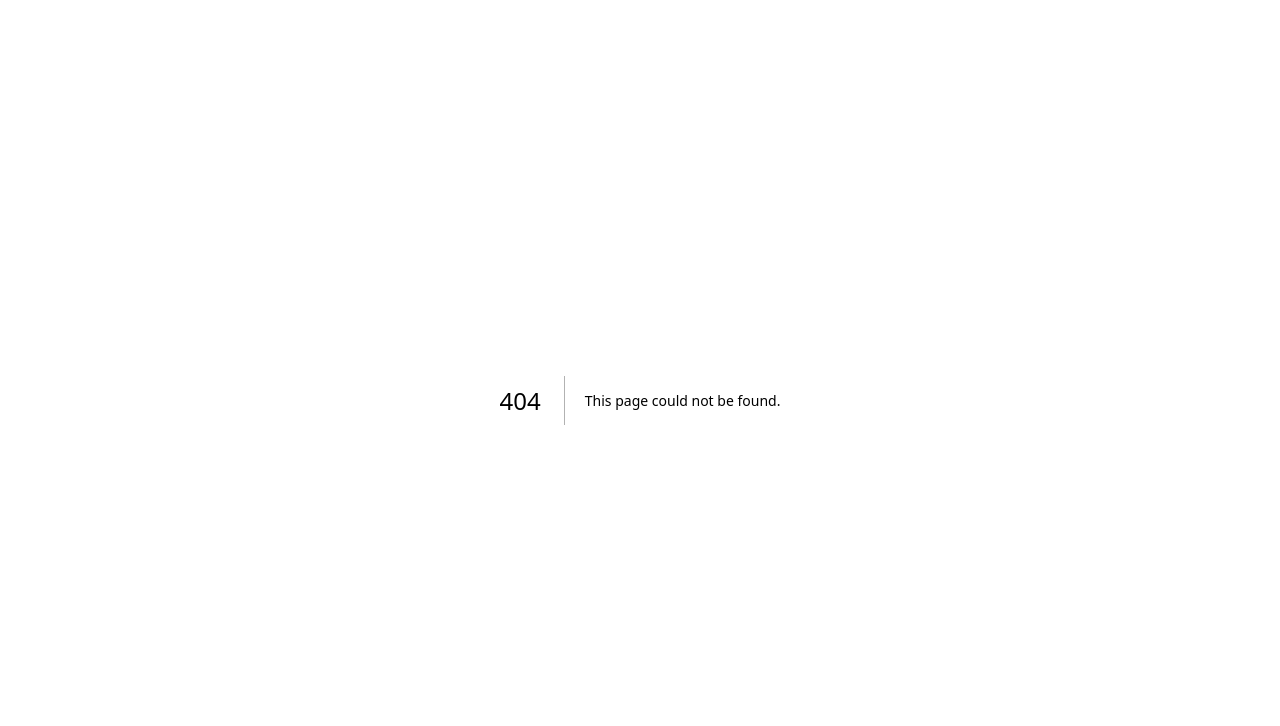
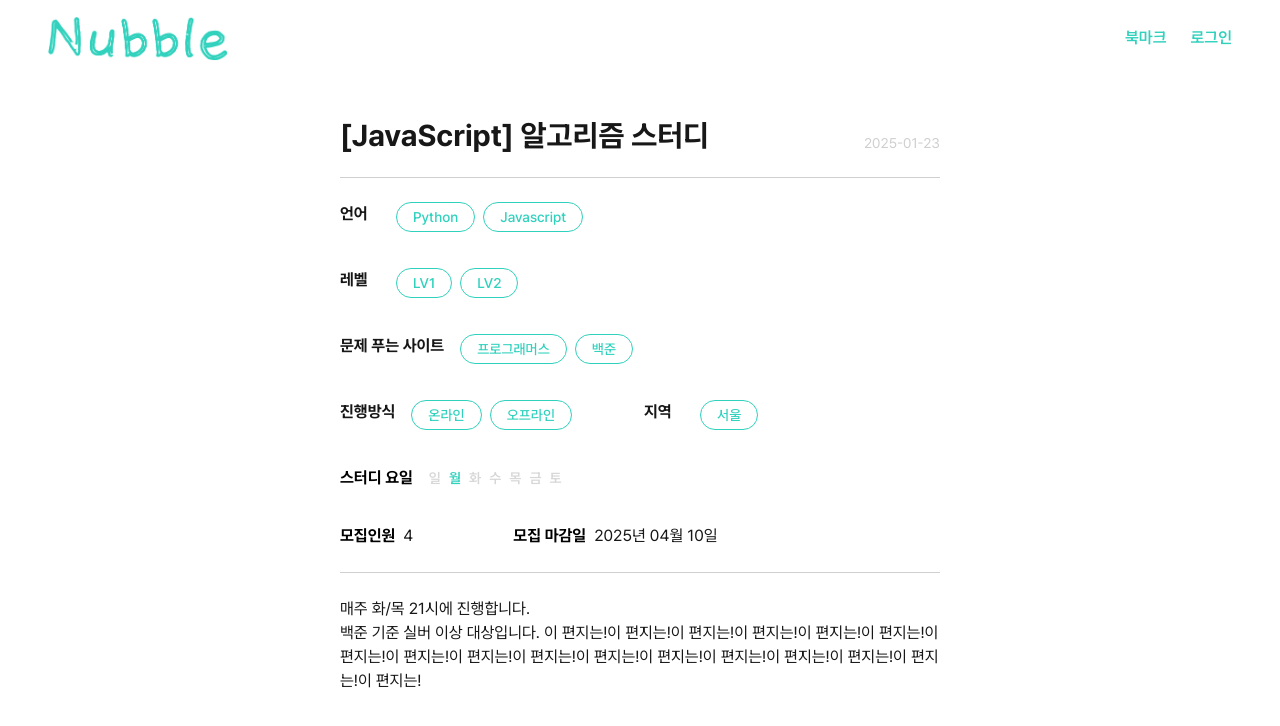
Before and after one commit to Nubblee/NubbleV2-FE, a Next.js app: page /studyRegisterDetail/1 in a window 1280 px wide. Before the commit this address had no page. Shown: the top 726 px of the page. Built offline with nearby package versions, Linux system fonts and the light colour scheme.

Commit message:
feat: taggroup의 sidelabelSize 속성 추가 및 모집상세페이지 버튼제외 퍼블리싱 (#48)

```diff
--- a/app/(default)/study/[id]/page.tsx
+++ /dev/null
@@ -1,43 +0,0 @@
-import TagGroup from "@/components/TagGroup/TagGroup";
-
-type Props = {
-  params: { id: string };
-};
-
-const StudyDetailPage = ({ params }: Props) => {
-  const mockStudy = {
-    title: "[JavaScript] 알고리즘 스터디",
-    languageOptions: ["JavaScript", "Python"],
-    levelOptions: ["LV1", "LV2"],
-    problemOptions: ["백준", "프로그래머스"],
-    howOptions: ["온라인", "오프라인"],
-    addressOptions: [],
-    days: ["월", "화", "수", "목", "금", "토", "일"],
-    writtenDate: "2025-10-01",
-    introduction:
-      "매주 화/목 21시에 진행합니다.\n백준 기준 실버 이상 대상입니다.",
-  };
-
-  return (
-    <div className="flex flex-col items-center justify-center w-full px-4 py-10">
-      {/* 제목 */}
-      <div className="mb-6 w-full max-w-[600px] text-3xl font-bold border-b-1 border-gray-middle pb-6">
-        {mockStudy.title}
-      </div>
-      {/* 스터디 정보 */}
-      <div className="">
-        <TagGroup
-          readonly
-          options={mockStudy.languageOptions}
-          sideLabel="언어"
-        />
-      </div>
-      <p className="text-gray-600">스터디 ID: {params.id}</p>
-      <div className="mt-6 w-full max-w-[600px] whitespace-pre-wrap">
-        {mockStudy.introduction}
-      </div>
-    </div>
-  );
-};
-
-export default StudyDetailPage;
--- /dev/null
+++ b/app/(default)/studyRegisterDetail/[id]/_component/studyRegisterDetailTag.tsx
@@ -0,0 +1,79 @@
+import ShowDay from "@/components/ShowDay";
+import TagGroup from "@/components/TagGroup/TagGroup";
+
+const languageOptions = ["Python", "Javascript"];
+
+const problemOptions = ["프로그래머스", "백준"];
+const levelOptions = ["LV1", "LV2"];
+const howOptions = ["온라인", "오프라인"];
+const StudyRegisterDetailTag = () => {
+  return (
+    <div className="flex flex-col gap-[20px] justify-center">
+      <TagGroup
+        sideLabel="언어"
+        options={languageOptions}
+        sideLabelSize="small"
+        readonly
+      />
+      <TagGroup
+        sideLabel="레벨"
+        options={levelOptions}
+        sideLabelSize="small"
+        readonly
+      />
+      <TagGroup
+        sideLabel="문제 푸는 사이트"
+        options={problemOptions}
+        sideLabelSize="small"
+        readonly
+      />
+      <div className="flex gap-18">
+        <TagGroup
+          sideLabel="진행방식"
+          options={howOptions}
+          sideLabelSize="small"
+          readonly
+        />
+        <div className="w-[32%]">
+          <TagGroup
+            sideLabel="지역"
+            options={["서울"]}
+            sideLabelSize="small"
+            readonly
+          />
+        </div>
+      </div>
+      <div className="flex gap-4 mb-[14px]">
+        <span className="font-bold text-black">스터디 요일</span>
+        <ShowDay type="secondary" days={["MON"]} />
+      </div>
+      <div className="flex w-full gap-10">
+        {/* 모집인원 */}
+        <div className="flex items-center gap-2">
+          <div>
+            <label htmlFor="personnel" className="font-bold text-black">
+              모집인원
+            </label>
+          </div>
+          <div className="w-[70px]">
+            <span>4</span>
+          </div>
+        </div>
+
+        {/* 모집 마감일 */}
+        <div className="flex items-center gap-2">
+          <div>
+            <label htmlFor="deadline" className="font-bold text-black">
+              모집 마감일
+            </label>
+          </div>
+          <div className="w-[140px]">
+            <span>2025년 04월 10일</span>
+          </div>
+        </div>
+      </div>
+    </div>
+  );
+};
+
+export default StudyRegisterDetailTag;
--- /dev/null
+++ b/app/(default)/studyRegisterDetail/[id]/page.tsx
@@ -0,0 +1,41 @@
+import StudyRegisterDetailTag from "./_component/studyRegisterDetailTag";
+
+// type Props = {
+//   params: { id: string };
+// };
+
+const StudyDetailPage = () => {
+  const mockStudy = {
+    title: "[JavaScript] 알고리즘 스터디",
+    languageOptions: ["JavaScript", "Python"],
+    levelOptions: ["LV1", "LV2"],
+    problemOptions: ["백준", "프로그래머스"],
+    howOptions: ["온라인", "오프라인"],
+    addressOptions: [],
+    days: ["월", "화", "수", "목", "금", "토", "일"],
+    writtenDate: "2025-10-01",
+    introduction:
+      "매주 화/목 21시에 진행합니다.\n백준 기준 실버 이상 대상입니다. 이 편지는!이 편지는!이 편지는!이 편지는!이 편지는!이 편지는!이 편지는!이 편지는!이 편지는!이 편지는!이 편지는!이 편지는!이 편지는!이 편지는!이 편지는!이 편지는!이 편지는!",
+  };
+
+  return (
+    <div className="flex flex-col items-center justify-center w-full px-4 py-10">
+      {/* 제목 */}
+      <div className="mb-6 w-full max-w-[600px] border-b-1 border-gray-middle pb-6">
+        <div className="flex justify-between items-end">
+          <div className="text-3xl font-bold">{mockStudy.title}</div>
+          <p className="text-gray-middle text-sm self-end">2025-01-23</p>
+        </div>
+      </div>
+      {/* 스터디 정보 */}
+      <div className="w-full max-w-[600px] flex flex-col border-b-1 border-gray-middle pb-6">
+        <StudyRegisterDetailTag />
+      </div>
+      <div className="mt-6 w-full max-w-[600px] whitespace-pre-wrap">
+        {mockStudy.introduction}
+      </div>
+    </div>
+  );
+};
+
+export default StudyDetailPage;
--- a/components/TagGroup/TagGroup.tsx
+++ b/components/TagGroup/TagGroup.tsx
@@ -12,6 +12,7 @@ interface TagGroupProps {
   defaultSelected?: string[];
   onChange?: (selected: string[]) => void;
   readonly?: boolean;
+  sideLabelSize?: "default" | "small";
 }
 
 const TagGroup = ({
@@ -22,6 +23,7 @@ const TagGroup = ({
   defaultSelected = [],
   onChange,
   readonly = false,
+  sideLabelSize = "default",
 }: TagGroupProps) => {
   const [selectedValues, setSelectedValues] =
     useState<string[]>(defaultSelected);
@@ -36,12 +38,16 @@ const TagGroup = ({
     onChange?.(newSelected);
   };
 
+  const computedLabelClass = clsx(
+    "min-w-[40px] font-bold",
+    sideLabelSize === "small" ? "text-base" : "text-xl",
+    labelClassName
+  );
+
   if (sideLabel) {
     return (
       <div className="flex items-start gap-4 mb-4">
-        <div className={clsx("min-w-[40px] text-xl font-bold", labelClassName)}>
-          {sideLabel}
-        </div>
+        <div className={computedLabelClass}>{sideLabel}</div>
         <div className="flex gap-2 flex-wrap">
           {options.map((option) => (
             <TagButton
```
